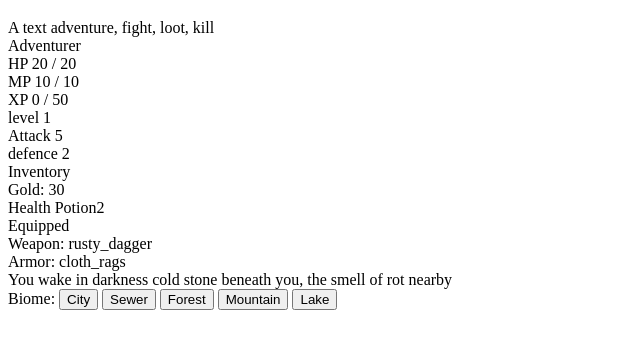
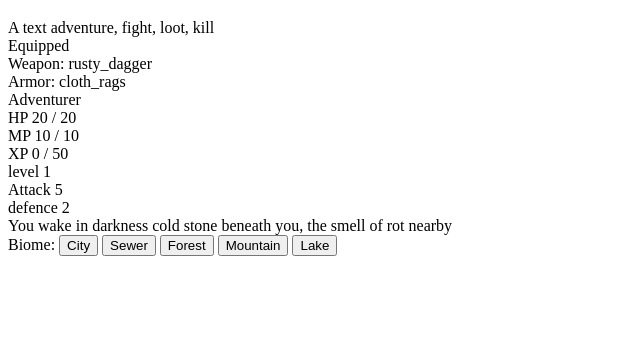
Before and after one commit to mikael1kodehode-coder/Text-RPG-Project, a plain HTML site: page index.html in a window 1280 px wide. Shown: the part 61-410 px from the top of the page, without its empty margins (0-640 px from the left). Drawn offline with Linux system fonts and the light colour scheme.

Commit message:
small changes html

```diff
--- a/index.html
+++ b/index.html
@@ -15,10 +15,11 @@
       </header>
 
       <main id="main">
-        <div class="panel" id="player-panel"></div>
-
-        <div id="inventory-panel"></div>
-        <div id="equipped-panel"></div>
+        <div class="panel" id="player-panel">
+          <div id="player-stats"></div>
+          <div id="equipped-panel"></div>
+          <div id="inventory"></div>
+        </div>
 
         <div id="main-panel"></div>
 
```
